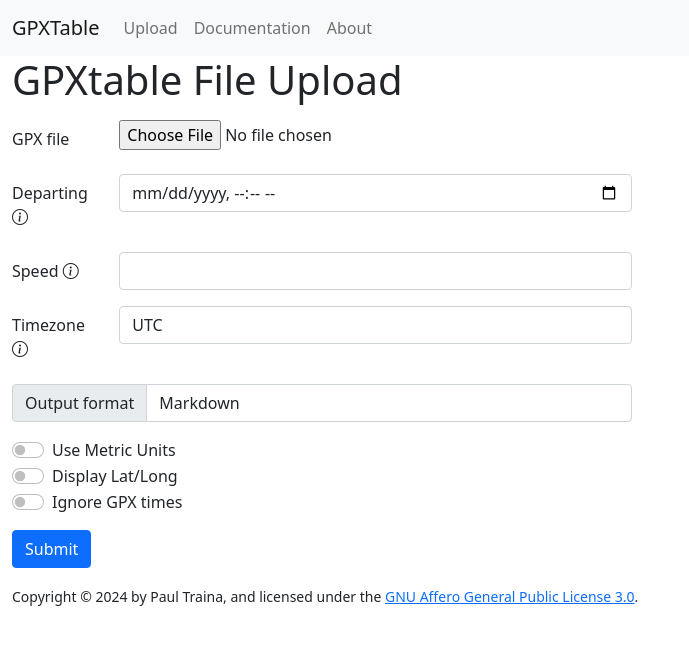
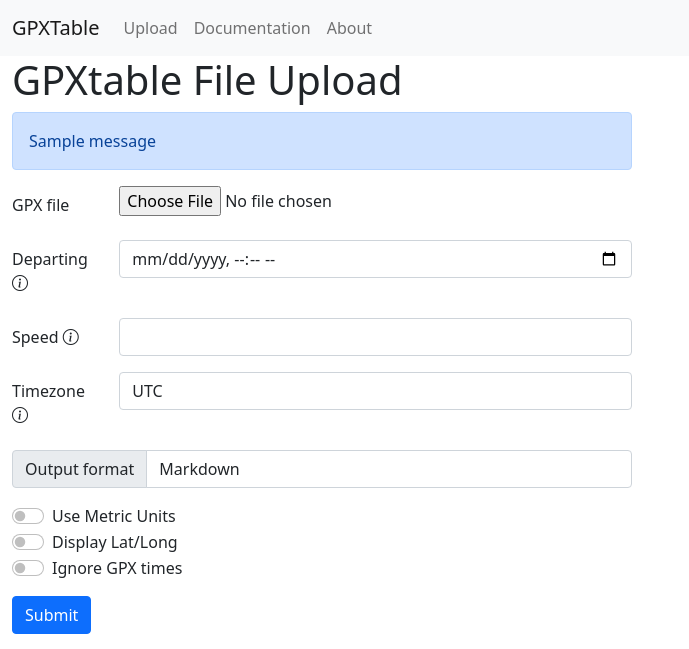
Before and after one commit to pleasantone/gpxtr, a Flask app: page / in a window 1280 px wide. Shown: the top 649 px of the page, without its empty margins (0-689 px from the left). Run offline with Flask 3, Linux system fonts and the light colour scheme; one stand-in notice (Sample message) is shown.

Commit message:
fix(wsgi): message flashing

```diff
--- a/src/gpxtable/templates/upload.html
+++ b/src/gpxtable/templates/upload.html
@@ -4,6 +4,13 @@
 <div class="row g-3">
   <div class="col-lg-6">
     <h1>GPXtable {% block title %} File Upload {% endblock %}</h1>
+    {% with messages = get_flashed_messages() %}
+      {% if messages %}
+        {% for message in messages %}
+          <div class="alert alert-primary" role="alert">{{ message }}</div>
+        {% endfor %}
+      {% endif %}
+    {% endwith %}
     <form id="gpx_upload" method="post" enctype="multipart/form-data">
       <div class="row my-3">
         <label class="col-sm-2 col-form-label" for="file">GPX file</label>
--- a/src/gpxtable/wsgi.py
+++ b/src/gpxtable/wsgi.py
@@ -5,6 +5,7 @@ gpxtable - Create a markdown template from a Garmin GPX file for route informati
 
 import io
 import html
+import secrets
 from datetime import datetime
 from flask import Flask, request, flash, redirect, render_template, abort
 
@@ -19,6 +20,7 @@ from gpxtable import GPXTableCalculator
 
 app = Flask(__name__)
 app.config["MAX_CONTENT_LENGTH"] = 16 * 1000 * 1000  # 16mb
+app.config["SECRET_KEY"] = secrets.token_urlsafe(16)
 
 
 def create_table(stream, tz=None) -> str:
```
